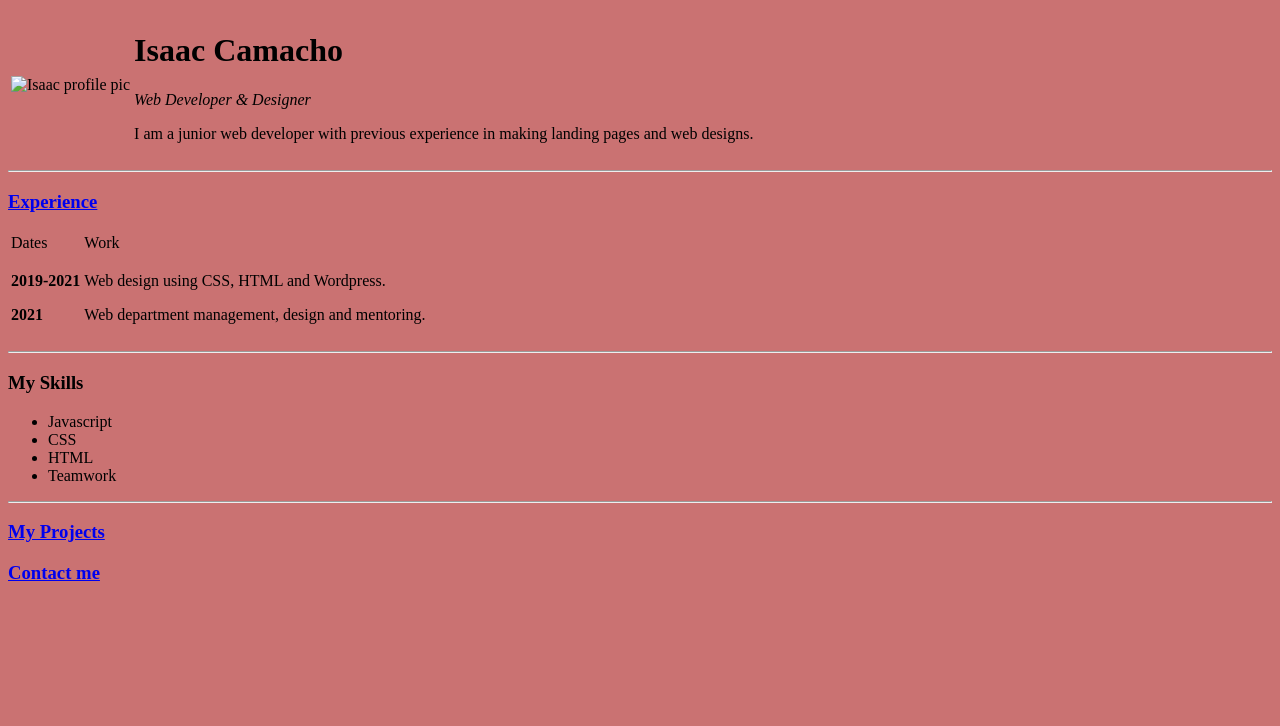
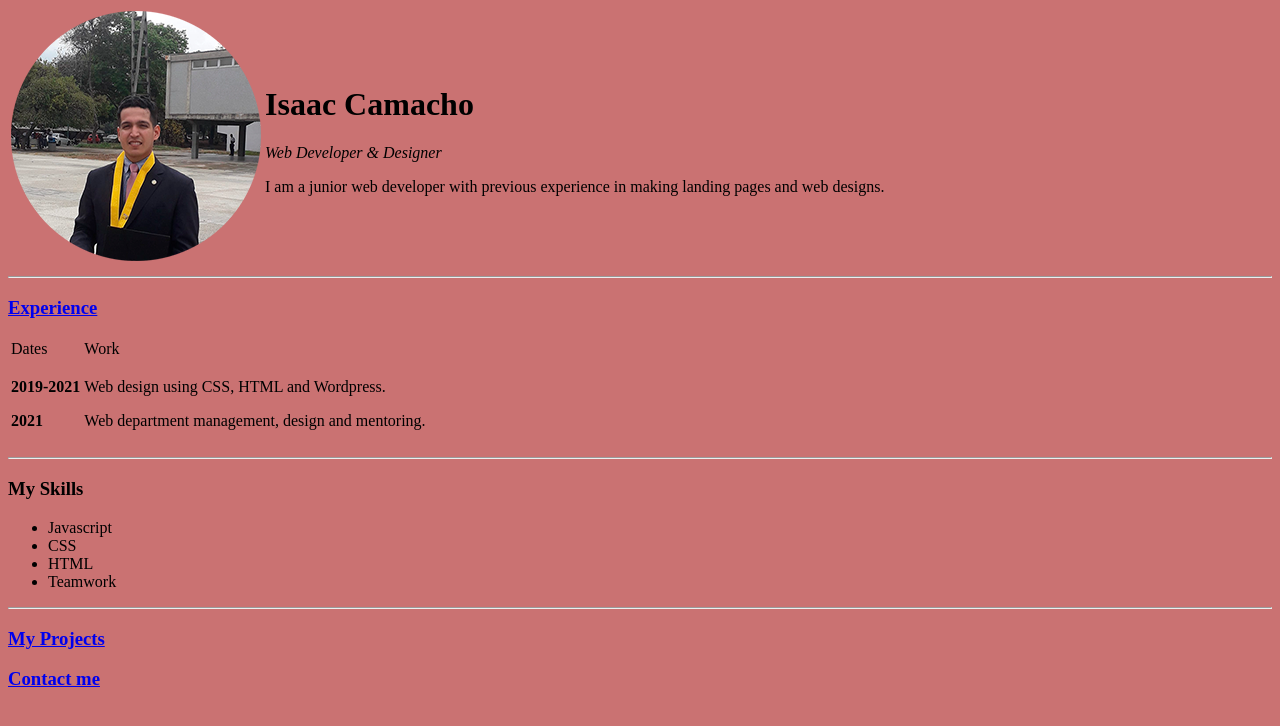
Before and after one commit to isalfonso96/cv, a plain HTML site: page index.html in a window 1280 px wide. Drawn offline with Linux system fonts and the light colour scheme.

Commit message:
Update index.html

```diff
--- a/index.html
+++ b/index.html
@@ -10,7 +10,7 @@
       <table>
         <tr>
           <td><img
-              src="images/isaac-profile.png"
+              src="images/isaacprofilepic.png"
               alt="Isaac profile pic"></td>
 
           <td>
```
